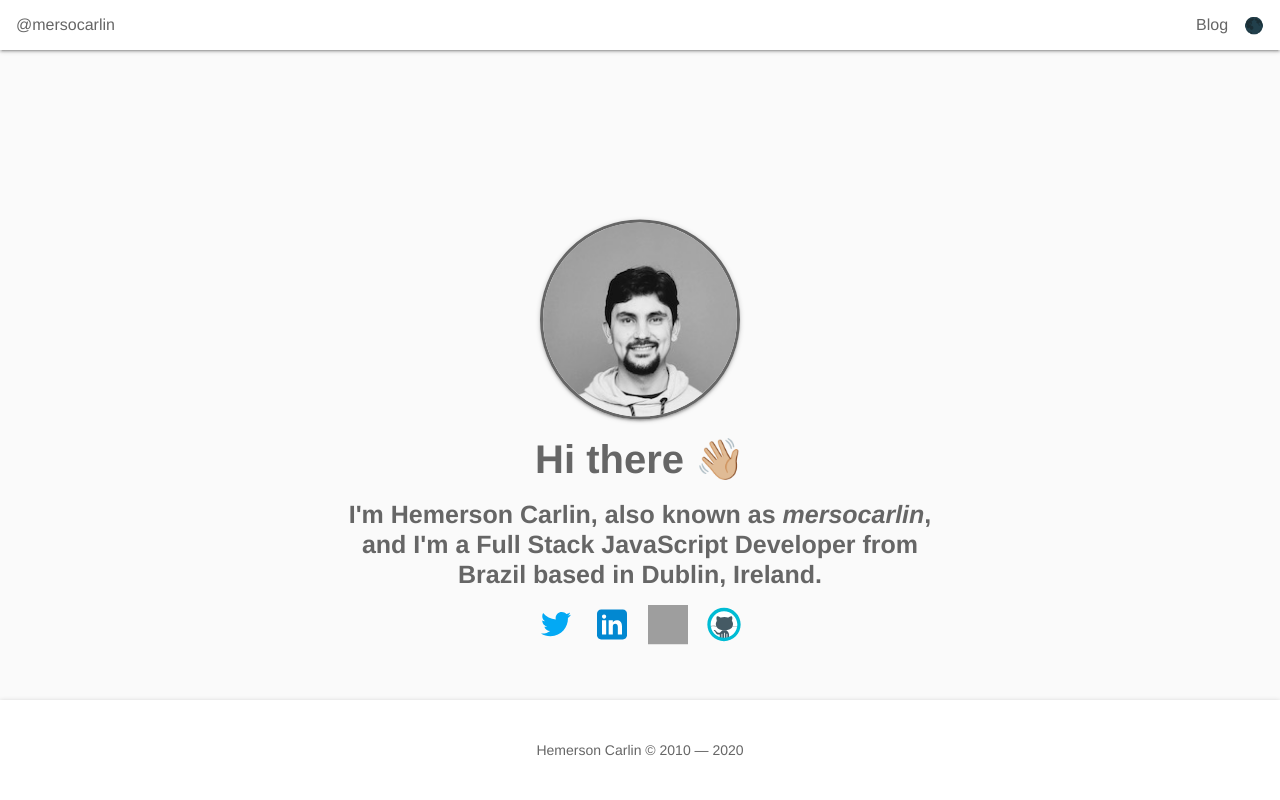
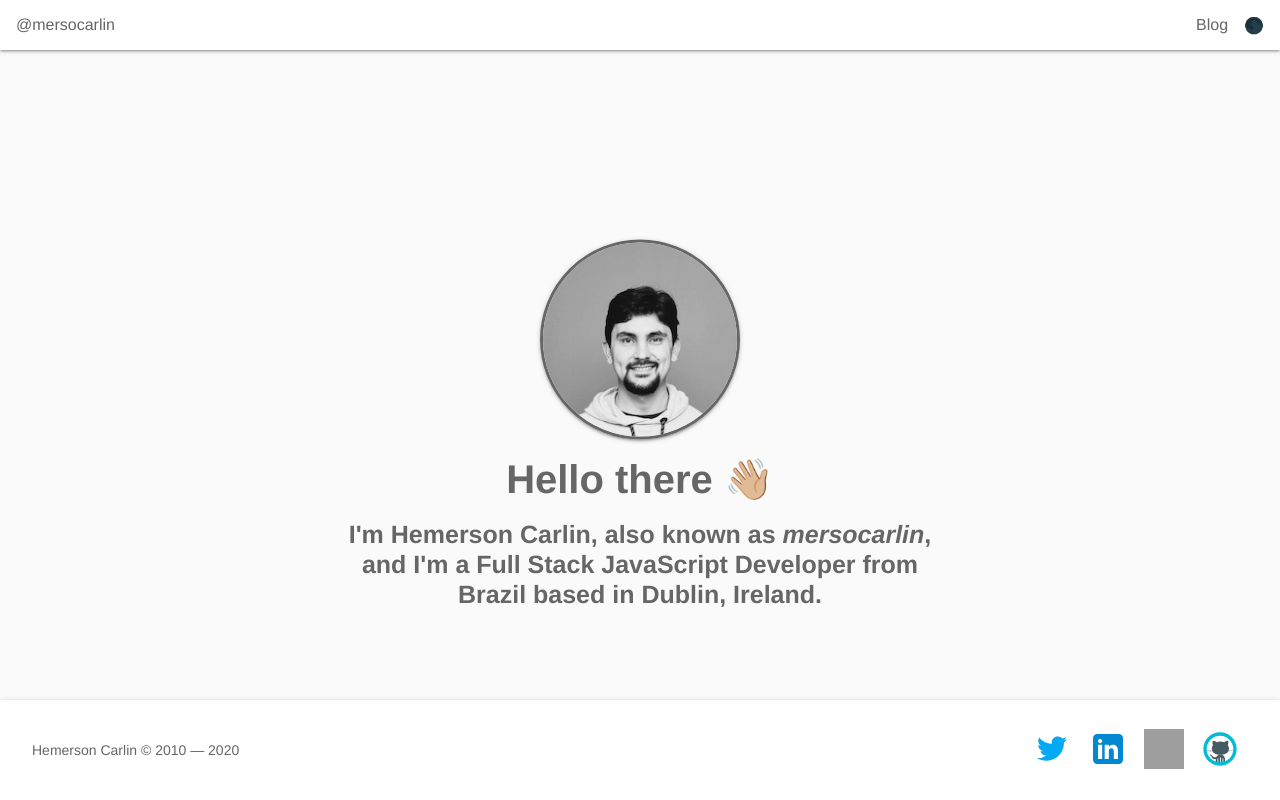
Before and after one commit to mersocarlin/mersocarlin.com, a Next.js app: page / in a window 1280 px wide. Built offline with nearby package versions, Linux system fonts and the light colour scheme; grey boxes are pictures that could not be loaded.

Commit message:
Update footer

```diff
--- a/src/components/Layout.tsx
+++ b/src/components/Layout.tsx
@@ -3,6 +3,7 @@ import styled from 'styled-components'
 
 import { initGA, trackPageView } from '../utils/analytics'
 import Link from './Link'
+import SocialList from './SocialList'
 import ThemeSwitcher from './ThemeSwitcher'
 
 interface LayouProps {
@@ -80,11 +81,27 @@ const StyledFooter = styled.footer`
   box-shadow: var(--box-shadow-1);
   bottom: 0;
   display: flex;
+  flex-direction: column;
   font-size: 14rem;
   height: 100rem;
   justify-content: center;
   position: absolute;
   width: 100%;
+  padding: 0;
+
+  .copyright {
+    margin-bottom: var(--padding-large);
+  }
+
+  @media (min-width: 768px) {
+    flex-direction: row;
+    padding: 0 32rem;
+    justify-content: space-between;
+
+    .copyright {
+      margin: 0;
+    }
+  }
 `
 
 export default function Layout({ centerContent, children, gaId }: LayouProps) {
@@ -109,7 +126,9 @@ export default function Layout({ centerContent, children, gaId }: LayouProps) {
       </LayoutContent>
 
       <StyledFooter>
-        {`Hemerson Carlin © 2010 — ${new Date().getFullYear()}`}
+        <div className="copyright">{`Hemerson Carlin © 2010 — ${new Date().getFullYear()}`}</div>
+
+        <SocialList />
       </StyledFooter>
     </Main>
   )
--- a/src/components/Link.tsx
+++ b/src/components/Link.tsx
@@ -20,6 +20,7 @@ const StyledLink = styled.a`
 
   :hover {
     color: var(--primary-dark);
+    text-decoration: underline;
   }
 `
 
--- a/src/components/SocialList.tsx
+++ b/src/components/SocialList.tsx
@@ -27,7 +27,6 @@ const items = [
 
 const Main = styled.div`
   justify-content: center;
-  width: 100%;
   display: flex;
 
   a {
--- a/src/pages/index.tsx
+++ b/src/pages/index.tsx
@@ -4,7 +4,6 @@ import { GetStaticProps } from 'next'
 
 import Layout from '../components/Layout'
 import Meta from '../components/Meta'
-import SocialList from '../components/SocialList'
 
 const Main = styled.div`
   align-items: center;
@@ -65,13 +64,11 @@ export default function Index({ gaId }: IndexProps) {
       <Main>
         <Image alt="mersocarlin" src={`/hemerson-dark.jpg`} />
 
-        <Title>Hi there 👋🏼</Title>
+        <Title>Hello there 👋🏼</Title>
         <Subtitle1>
           I'm Hemerson Carlin, also known as <em>mersocarlin</em>, and I'm a
           Full Stack JavaScript Developer from Brazil based in Dublin, Ireland.
         </Subtitle1>
-
-        <SocialList />
       </Main>
     </Layout>
   )
```
